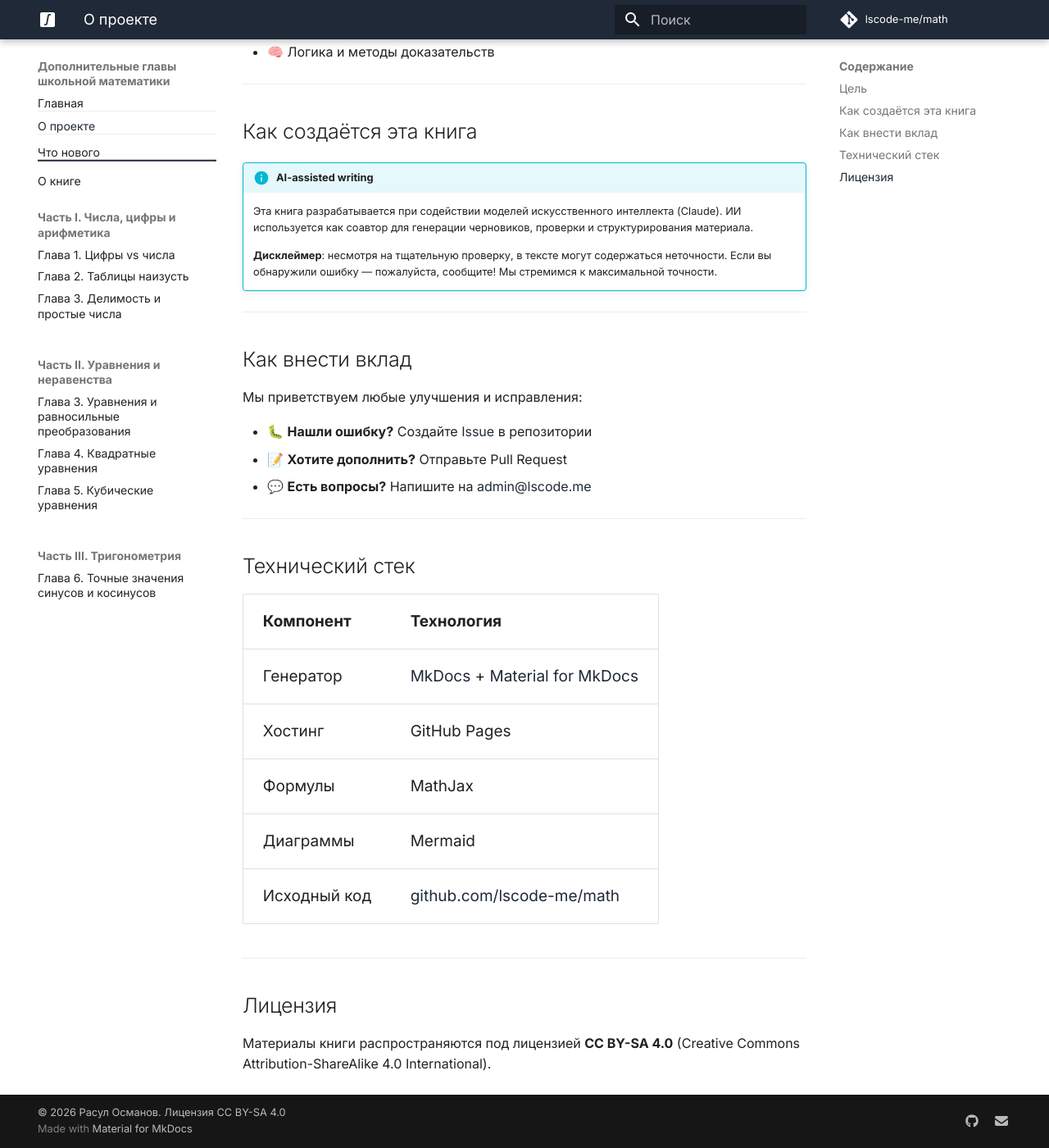
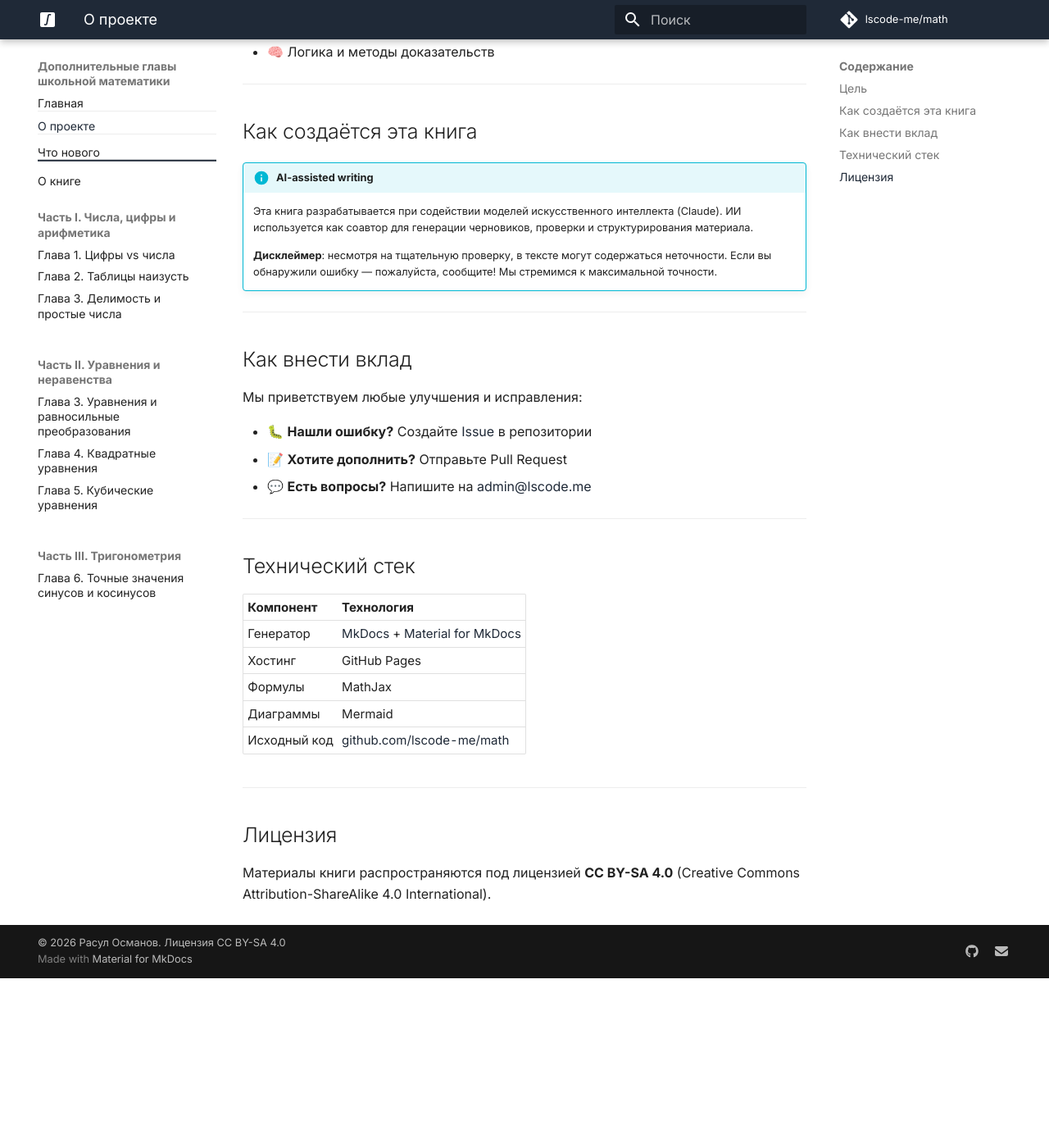
Before and after one commit to lscode-me/math, an MkDocs documentation site: the page built from docs/about.md, in a window 1280 px wide and 1400 px high, scrolled down 474 px. Shown: the whole window at 82% size. Built offline with MkDocs 1.6.1 and Material for MkDocs 9.7.7, drawn with Linux system fonts in a browser that asks for light colours; comment, search, counter and statistics services are not loaded; after the commit the page ends 1667 px from its top, so only the background shows below that.

Commit message:
Компактные стили таблиц: помещаются все 11 столбцов
- font-size: 0.75rem (было 0.95rem → 19px)
- padding: 0.25em 0.35em (было 0.9375em 1.25em)
- table-layout: fixed, text-align: center
- Таблицы сложения и умножения 10×10 теперь полностью видны

```diff
--- a/docs/assets/styles.css
+++ b/docs/assets/styles.css
@@ -8,7 +8,18 @@
 }
 
 .md-typeset table:not([class]) {
-  font-size: 0.95rem;
+  font-size: 0.75rem !important;
+  width: 100%;
+  table-layout: fixed;
+  overflow-x: auto;
+}
+
+.md-typeset table:not([class]) th,
+.md-typeset table:not([class]) td {
+  padding: 0.25em 0.35em !important;
+  font-variant-numeric: tabular-nums;
+  text-align: center;
+  min-width: 0;
 }
 
 /* Sticky top navigation items */
```
